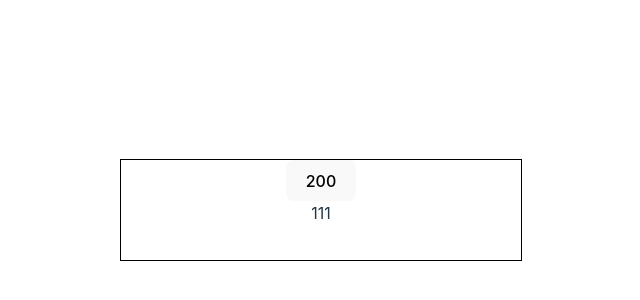
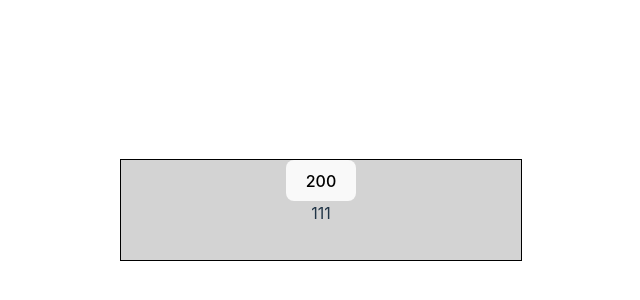
Before and after one commit to UniverseArc/BootcampTS, a React (Vite) app: page / in a window 1280 px wide. Shown: the part 190-490 px from the top of the page, without its empty margins (319-959 px from the left). Built offline with nearby package versions, Linux system fonts and the light colour scheme.

Commit message:
Learned: FC-Typify-Part1

```diff
--- a/src/App.tsx
+++ b/src/App.tsx
@@ -1,11 +1,14 @@
 import './App.css'
 import Card from './Components/Card/Card'
+import { CardVariant } from './Components/Card/Card.types'
+
 
 function App() {
 
   return (
     <div>
-      <Card width='400px' height='100px' >
+      <Card onDoNothingWithParams={(count) => alert("AloCount!" + `${count}`)}
+      width='400px' height='100px' variant={CardVariant.primary} onDoNothing={() => alert("Alo!")}>
             <button>200</button>
             <div>111</div>
       </Card>
--- a/src/Components/Card/Card.tsx
+++ b/src/Components/Card/Card.tsx
@@ -1,8 +1,15 @@
-import IPropsCard from "./Card.types";
+import { FC } from "react";
+import ICard, { CardVariant } from "./Card.types";
 
-const Card = ({width, height, children}: IPropsCard) => {
-    return(
-        <div style={{width, height, border: "1px solid black"}}>
+const Card: FC<ICard> = ({ width, height, children, variant, onDoNothing, onDoNothingWithParams}) => {
+    const someNum = 0;
+    return (
+        <div style={{
+            width,
+            height,
+            border: variant === CardVariant.primary ? "1px solid black" : "none",
+            background: variant === CardVariant.primary ? "lightgray" : ""
+        }} onClick={() => onDoNothingWithParams(someNum)}>
             {children}
         </div>
     )
--- a/src/Components/Card/Card.types.ts
+++ b/src/Components/Card/Card.types.ts
@@ -1,7 +1,16 @@
-export default interface IPropsCard {
+export enum CardVariant {
+    primary = "primary",
+    outlined = "outlined",
+}
+
+export default interface ICard {
     width?: string;
     height?: string;
     children?: React.ReactElement | React.ReactNode;
     // React.ReactNode - опасно в некотором роде потому что универсальный тип.
     // Позволяет взвращать/принимать и компоненты и массивы и null и че угодно.
+    variant: CardVariant;
+
+    onDoNothing: () => void;
+    onDoNothingWithParams: (num: number) => void;
 }
```
